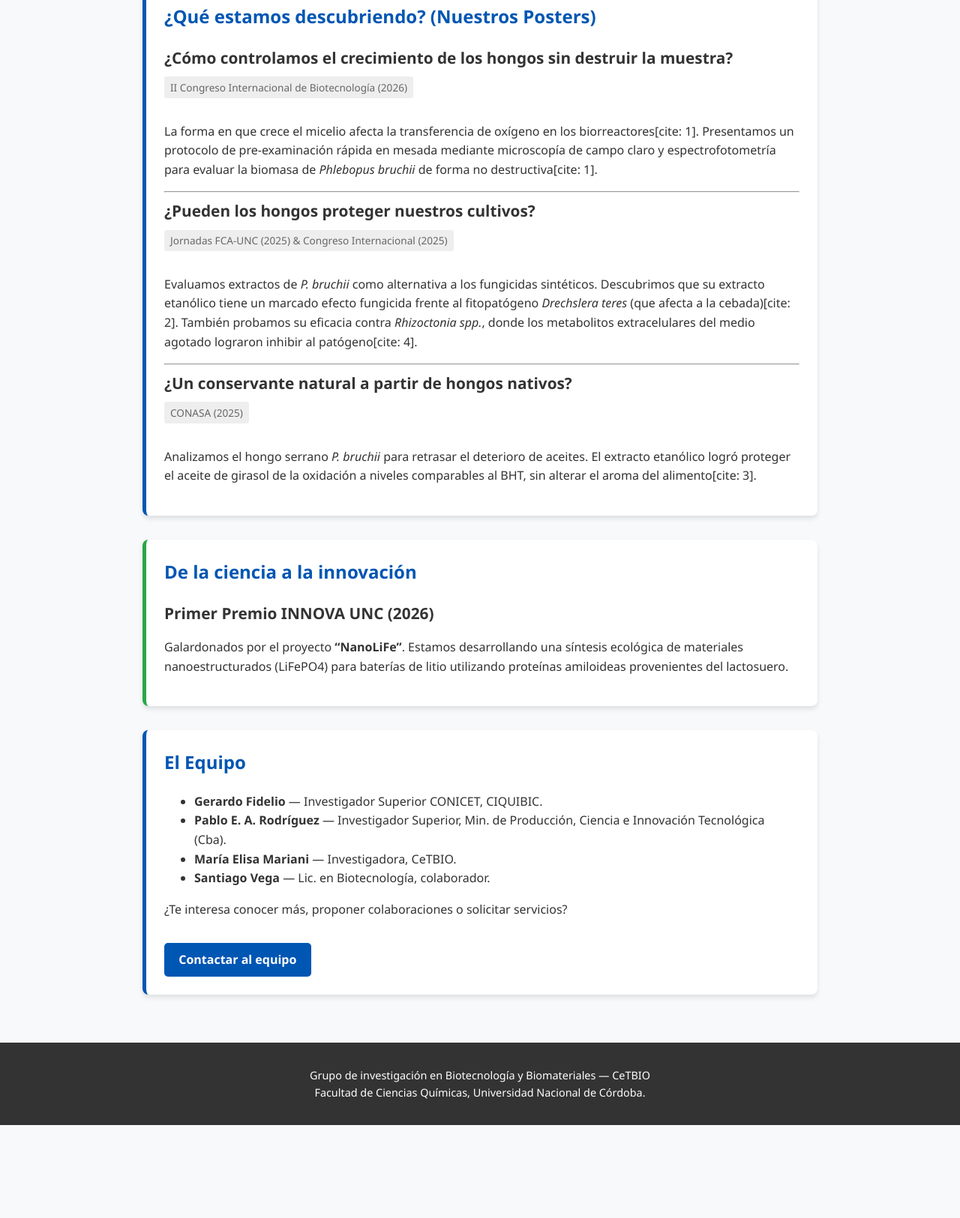
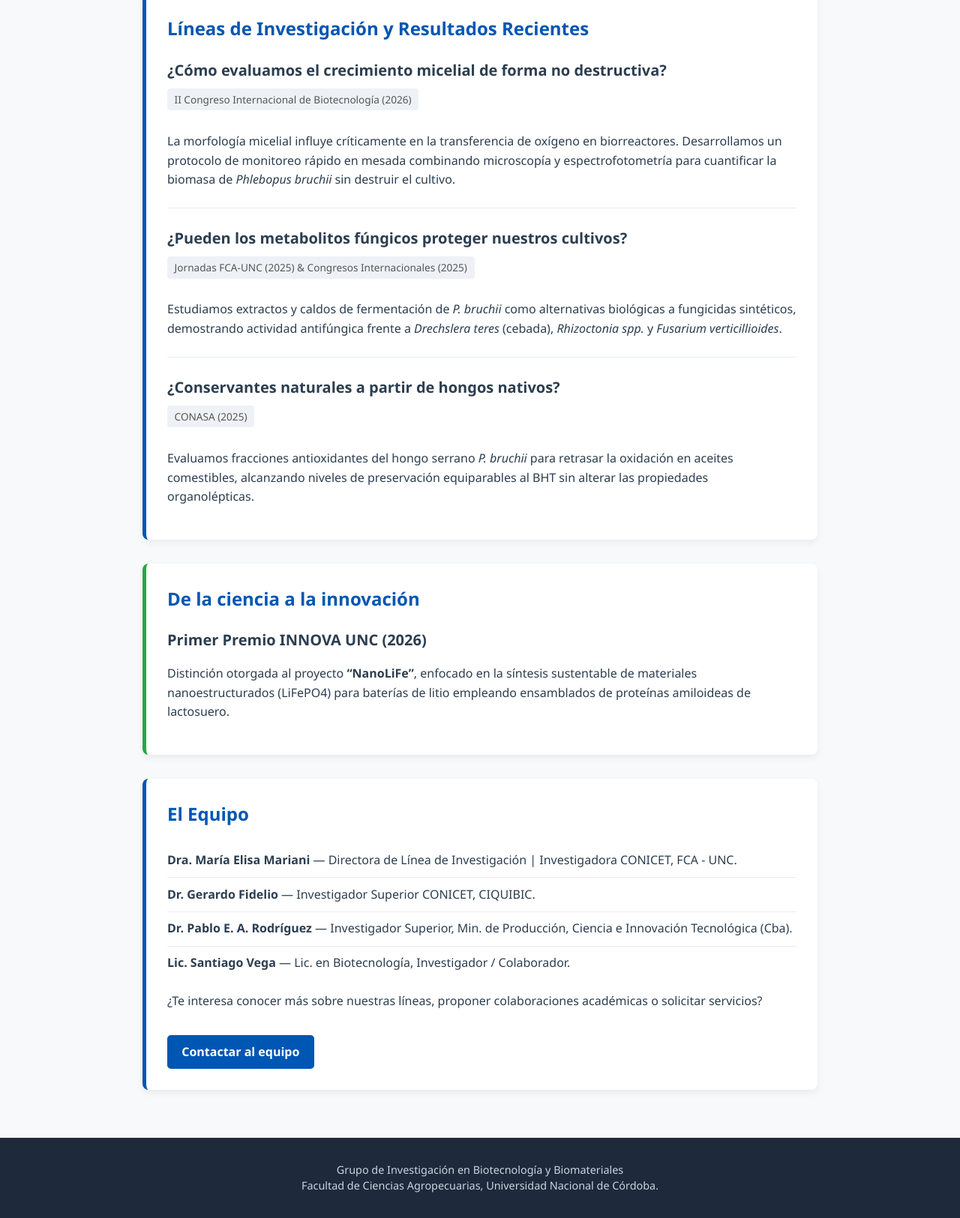
Before and after one commit to santiagovega2002-b/Grupo-de-investigaci-n-en-Biotecnolog-a-y-Biomateriales, a plain HTML site: page index.html in a window 1280 px wide. Shown: the part 848-2473 px from the top of the page at 75% size. Before the commit the page ends 2349 px from the top, so only its background shows below. Drawn offline with Linux system fonts and the light colour scheme.

Commit message:
Revise HTML structure and content for clarity
Updated title and improved styles for better readability. Enhanced content descriptions for clarity and detail.

```diff
--- a/index.html
+++ b/index.html
@@ -3,16 +3,19 @@
 <head>
     <meta charset="UTF-8">
     <meta name="viewport" content="width=device-width, initial-scale=1.0">
-    <title>CeTBIO | Biotecnología y Biomateriales</title>
+    <title>Grupo de Investigación en Biotecnología y Biomateriales | FCA - UNC</title>
     <style>
         :root {
             --primary: #0056b3;
+            --primary-dark: #004085;
             --secondary: #28a745;
-            --dark: #333;
+            --dark: #2c3e50;
             --light: #f8f9fa;
+            --card-bg: #ffffff;
+            --border-color: #e9ecef;
         }
         body {
-            font-family: 'Segoe UI', Roboto, Helvetica, Arial, sans-serif;
+            font-family: 'Segoe UI', -apple-system, BlinkMacSystemFont, Roboto, Helvetica, Arial, sans-serif;
             line-height: 1.6;
             margin: 0;
             padding: 0;
@@ -20,32 +23,47 @@
             background-color: var(--light);
         }
         header {
-            background-color: var(--primary);
+            background: linear-gradient(135deg, var(--primary), var(--primary-dark));
             color: white;
-            padding: 2rem 1rem;
+            padding: 2.5rem 1rem;
             text-align: center;
+            box-shadow: 0 2px 8px rgba(0,0,0,0.15);
         }
-        header h1 { margin: 0; font-size: 2.5rem; }
-        header p { font-size: 1.2rem; opacity: 0.9; }
+        header h1 {
+            margin: 0;
+            font-size: 2.3rem;
+            letter-spacing: -0.5px;
+        }
+        header p {
+            font-size: 1.15rem;
+            margin-top: 0.5rem;
+            opacity: 0.95;
+        }
         .container {
             max-width: 900px;
             margin: 0 auto;
             padding: 2rem 1rem;
         }
         .card {
-            background: white;
+            background: var(--card-bg);
             border-radius: 8px;
-            padding: 1.5rem;
+            padding: 1.75rem;
             margin-bottom: 2rem;
-            box-shadow: 0 4px 6px rgba(0,0,0,0.1);
+            box-shadow: 0 4px 10px rgba(0,0,0,0.06);
             border-left: 5px solid var(--primary);
         }
-        .card.highlight { border-left-color: var(--secondary); }
-        h2 { color: var(--primary); margin-top: 0; }
+        .card.highlight {
+            border-left-color: var(--secondary);
+        }
+        h2 {
+            color: var(--primary);
+            margin-top: 0;
+            font-size: 1.5rem;
+        }
         .question-title {
-            font-size: 1.3rem;
+            font-size: 1.25rem;
             color: var(--dark);
-            font-weight: bold;
+            font-weight: 600;
             margin-bottom: 0.5rem;
         }
         .btn {
@@ -55,26 +73,47 @@
             padding: 0.6rem 1.2rem;
             text-decoration: none;
             border-radius: 5px;
-            font-weight: bold;
+            font-weight: 600;
             margin-top: 1rem;
-            transition: background 0.3s;
+            transition: background 0.2s ease-in-out;
         }
-        .btn:hover { background: #004494; }
+        .btn:hover {
+            background: var(--primary-dark);
+        }
         .tags {
             font-size: 0.85rem;
-            color: #666;
-            background: #eee;
-            padding: 0.2rem 0.5rem;
-            border-radius: 3px;
+            color: #555;
+            background: #eef2f7;
+            padding: 0.25rem 0.6rem;
+            border-radius: 4px;
             display: inline-block;
-            margin-bottom: 1rem;
+            margin-bottom: 0.8rem;
+            font-weight: 500;
+        }
+        hr {
+            border: 0;
+            height: 1px;
+            background: var(--border-color);
+            margin: 1.5rem 0;
+        }
+        .team-list {
+            list-style-type: none;
+            padding-left: 0;
+        }
+        .team-list li {
+            padding: 0.6rem 0;
+            border-bottom: 1px solid var(--border-color);
+        }
+        .team-list li:last-child {
+            border-bottom: none;
         }
         footer {
             text-align: center;
-            padding: 2rem;
-            background: var(--dark);
-            color: white;
+            padding: 2rem 1rem;
+            background: #1e293b;
+            color: #cbd5e1;
             font-size: 0.9rem;
+            line-height: 1.5;
         }
     </style>
 </head>
@@ -82,7 +121,7 @@
 
 <header>
     <h1>Biotecnología y Biomateriales</h1>
-    <p>Centro de Transferencia de Bioinsumos (CeTBIO) | CIQUIBIC — CONICET | UNC</p>
+    <p>Facultad de Ciencias Agropecuarias | CIQUIBIC — CONICET | Universidad Nacional de Córdoba</p>
 </header>
 
 <div class="container">
@@ -90,61 +129,61 @@
     <!-- INTRODUCCIÓN -->
     <div class="card">
         <h2>¿Qué hacemos?</h2>
-        <p>Estudiamos hongos y otras fuentes biológicas para obtener compuestos bioactivos y materiales activos. Llevamos la ciencia desde el cultivo en el laboratorio hasta su aplicación real en la industria agroalimentaria y de materiales.</p>
+        <p>Investigamos hongos nativos y otras fuentes biológicas para el aislamiento de compuestos bioactivos y el diseño de biomateriales aplicados. Vinculamos el cultivo y escalado biotecnológico en laboratorio con soluciones concretas para la sustentabilidad agroalimentaria y la protección de cultivos.</p>
     </div>
 
     <!-- ÚLTIMO PAPER -->
     <div class="card highlight">
         <h2>Última Publicación</h2>
         <div class="question-title">¿Es posible reemplazar los antioxidantes sintéticos en nuestros alimentos?</div>
-        <p>La oxidación arruina los alimentos con alto contenido graso, pero los antioxidantes sintéticos como el BHT presentan riesgos. Nuestro último trabajo explora cómo los extractos de los hongos <em>Ganoderma resinaceum</em> y <em>Phlebopus bruchii</em> pueden actuar como antioxidantes naturales para mejorar la vida útil de la pasta de maní alto oleico.</p>
+        <p>La oxidación deteriora los alimentos ricos en lípidos, mientras que alternativas sintéticas como el BHT presentan crecientes cuestionamientos regulatorios. Nuestro trabajo evalúa cómo extractos de los hongos <em>Ganoderma resinaceum</em> y <em>Phlebopus bruchii</em> actúan como antioxidantes naturales eficientes para prolongar la vida útil de matrices lipídicas como la pasta de maní alto oleico.</p>
         <a href="https://chemrxiv.org/doi/abs/10.26434/chemrxiv.15007206/v1" target="_blank" class="btn">Leer el Manuscrito (ChemRxiv)</a>
     </div>
 
     <!-- POSTERS Y CONGRESOS -->
     <div class="card">
-        <h2>¿Qué estamos descubriendo? (Nuestros Posters)</h2>
+        <h2>Líneas de Investigación y Resultados Recientes</h2>
 
-        <div class="question-title">¿Cómo controlamos el crecimiento de los hongos sin destruir la muestra?</div>
+        <div class="question-title">¿Cómo evaluamos el crecimiento micelial de forma no destructiva?</div>
         <div class="tags">II Congreso Internacional de Biotecnología (2026)</div>
-        <p>La forma en que crece el micelio afecta la transferencia de oxígeno en los biorreactores[cite: 1]. Presentamos un protocolo de pre-examinación rápida en mesada mediante microscopía de campo claro y espectrofotometría para evaluar la biomasa de <em>Phlebopus bruchii</em> de forma no destructiva[cite: 1].</p>
+        <p>La morfología micelial influye críticamente en la transferencia de oxígeno en biorreactores. Desarrollamos un protocolo de monitoreo rápido en mesada combinando microscopía y espectrofotometría para cuantificar la biomasa de <em>Phlebopus bruchii</em> sin destruir el cultivo.</p>
         <hr>
 
-        <div class="question-title">¿Pueden los hongos proteger nuestros cultivos?</div>
-        <div class="tags">Jornadas FCA-UNC (2025) & Congreso Internacional (2025)</div>
-        <p>Evaluamos extractos de <em>P. bruchii</em> como alternativa a los fungicidas sintéticos. Descubrimos que su extracto etanólico tiene un marcado efecto fungicida frente al fitopatógeno <em>Drechslera teres</em> (que afecta a la cebada)[cite: 2]. También probamos su eficacia contra <em>Rhizoctonia spp.</em>, donde los metabolitos extracelulares del medio agotado lograron inhibir al patógeno[cite: 4].</p>
+        <div class="question-title">¿Pueden los metabolitos fúngicos proteger nuestros cultivos?</div>
+        <div class="tags">Jornadas FCA-UNC (2025) & Congresos Internacionales (2025)</div>
+        <p>Estudiamos extractos y caldos de fermentación de <em>P. bruchii</em> como alternativas biológicas a fungicidas sintéticos, demostrando actividad antifúngica frente a <em>Drechslera teres</em> (cebada), <em>Rhizoctonia spp.</em> y <em>Fusarium verticillioides</em>.</p>
         <hr>
 
-        <div class="question-title">¿Un conservante natural a partir de hongos nativos?</div>
+        <div class="question-title">¿Conservantes naturales a partir de hongos nativos?</div>
         <div class="tags">CONASA (2025)</div>
-        <p>Analizamos el hongo serrano <em>P. bruchii</em> para retrasar el deterioro de aceites. El extracto etanólico logró proteger el aceite de girasol de la oxidación a niveles comparables al BHT, sin alterar el aroma del alimento[cite: 3].</p>
+        <p>Evaluamos fracciones antioxidantes del hongo serrano <em>P. bruchii</em> para retrasar la oxidación en aceites comestibles, alcanzando niveles de preservación equiparables al BHT sin alterar las propiedades organolépticas.</p>
     </div>
 
     <!-- PREMIOS -->
     <div class="card highlight">
         <h2>De la ciencia a la innovación</h2>
         <div class="question-title">Primer Premio INNOVA UNC (2026)</div>
-        <p>Galardonados por el proyecto <strong>“NanoLiFe”</strong>. Estamos desarrollando una síntesis ecológica de materiales nanoestructurados (LiFePO4) para baterías de litio utilizando proteínas amiloideas provenientes del lactosuero.</p>
+        <p>Distinción otorgada al proyecto <strong>“NanoLiFe”</strong>, enfocado en la síntesis sustentable de materiales nanoestructurados (LiFePO4) para baterías de litio empleando ensamblados de proteínas amiloideas de lactosuero.</p>
     </div>
 
     <!-- EQUIPO Y CONTACTO -->
     <div class="card">
         <h2>El Equipo</h2>
-        <ul>
-            <li><strong>Gerardo Fidelio</strong> — Investigador Superior CONICET, CIQUIBIC.</li>
-            <li><strong>Pablo E. A. Rodríguez</strong> — Investigador Superior, Min. de Producción, Ciencia e Innovación Tecnológica (Cba).</li>
-            <li><strong>María Elisa Mariani</strong> — Investigadora, CeTBIO.</li>
-            <li><strong>Santiago Vega</strong> — Lic. en Biotecnología, colaborador.</li>
+        <ul class="team-list">
+            <li><strong>Dra. María Elisa Mariani</strong> — Directora de Línea de Investigación | Investigadora CONICET, FCA - UNC.</li>
+            <li><strong>Dr. Gerardo Fidelio</strong> — Investigador Superior CONICET, CIQUIBIC.</li>
+            <li><strong>Dr. Pablo E. A. Rodríguez</strong> — Investigador Superior, Min. de Producción, Ciencia e Innovación Tecnológica (Cba).</li>
+            <li><strong>Lic. Santiago Vega</strong> — Lic. en Biotecnología, Investigador / Colaborador.</li>
         </ul>
-        <p>¿Te interesa conocer más, proponer colaboraciones o solicitar servicios?</p>
+        <p>¿Te interesa conocer más sobre nuestras líneas, proponer colaboraciones académicas o solicitar servicios?</p>
         <a href="mailto:emariani@unc.edu.ar" class="btn">Contactar al equipo</a>
     </div>
 
 </div>
 
 <footer>
-    Grupo de investigación en Biotecnología y Biomateriales — CeTBIO<br>
-    Facultad de Ciencias Químicas, Universidad Nacional de Córdoba.
+    Grupo de Investigación en Biotecnología y Biomateriales<br>
+    Facultad de Ciencias Agropecuarias, Universidad Nacional de Córdoba.
 </footer>
 
 </body>
```
